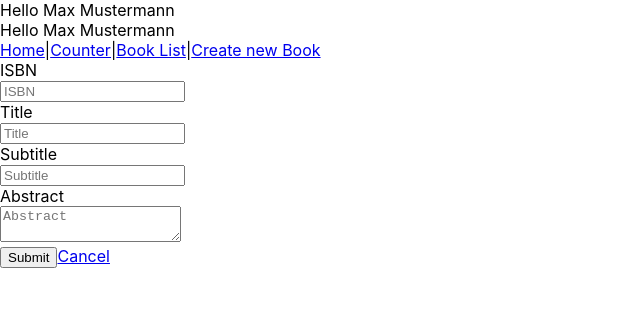
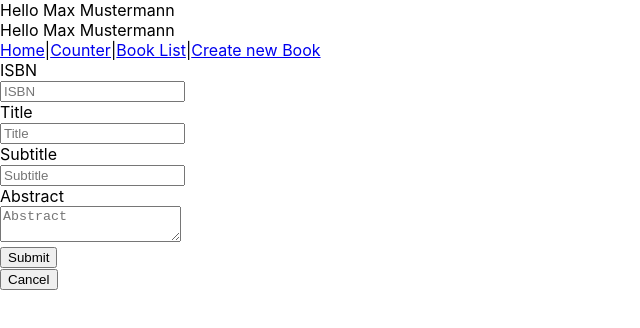
Before and after one commit to workshops-de/reactjs-workshop, a React (Create React App) app: page /books/new in a window 1280 px wide. Shown: the top 328 px of the page, without its empty margins (0-640 px from the left). Built offline with nearby package versions, Linux system fonts and the light colour scheme.

Commit message:
Use Component-Pattern and extract link

```diff
--- a/src/containers/BookFormRedux.js
+++ b/src/containers/BookFormRedux.js
@@ -1,9 +1,8 @@
 import React from 'react';
-import { Link } from 'react-router-dom';
 import PropTypes from 'prop-types';
 import { Field, reduxForm } from 'redux-form';
 
-const renderInput = ({ input, label, type, meta: { touched, error, warning } }) => (
+const Input = ({ input, label, type, meta: { touched, error, warning } }) => (
   <div>
     <label>{label}</label>
     <div>
@@ -13,7 +12,7 @@ const renderInput = ({ input, label, type, meta: { touched, error, warning } })
   </div>
 );
 
-const renderTextarea = ({ input, label, type, meta: { touched, error, warning } }) => (
+const TextArea = ({ input, label, type, meta: { touched, error, warning } }) => (
   <div>
     <label>{label}</label>
     <div>
@@ -35,20 +34,22 @@ const validate = values => {
 }
 
 
-const BookFormRedux = ({ handleSubmit, cancelPath }) => (
-  <form onSubmit={handleSubmit}>
-    <Field name="isbn" label="ISBN" component={renderInput} type="text"/>
-    <Field name="title" label="Title" component={renderInput} type="text"/>
-    <Field name="subtitle" label="Subtitle" component={renderInput} type="text"/>
-    <Field name="abstract" label="Abstract" component={renderTextarea} type="text"/>
-    <button>Submit</button>
-    <Link to={cancelPath}>Cancel</Link>
-  </form>
+const BookFormRedux = ({ handleSubmit, onCancel }) => (
+  <div>
+    <form onSubmit={handleSubmit}>
+      <Field name="isbn" label="ISBN" component={Input} type="text"/>
+      <Field name="title" label="Title" component={Input} type="text"/>
+      <Field name="subtitle" label="Subtitle" component={Input} type="text"/>
+      <Field name="abstract" label="Abstract" component={TextArea} type="text"/>
+      <button type="submit">Submit</button>
+    </form>
+    <button type="cancel" onClick={onCancel}>Cancel</button>
+  </div>
 );
 
 BookFormRedux.propTypes = {
   onSubmit: PropTypes.func.isRequired,
-  cancelPath: PropTypes.string.isRequired,
+  onCancel: PropTypes.func.isRequired,
 };
 
 export default reduxForm({
--- a/src/containers/BookNew.js
+++ b/src/containers/BookNew.js
@@ -10,6 +10,10 @@ class BookNew extends Component {
       .then(() => this.props.history.push(this.bookDetailPath(book.isbn)));
   }
 
+  onCancel = (book) => {
+    this.props.history.push('/');
+  }
+
   bookDetailPath = (isbn) => {
     return `/books/${isbn}`;
   }
@@ -20,7 +24,7 @@ class BookNew extends Component {
       <Fragment>
         { loading ? <div>Creating book...</div> : null }
         { error ? <div>Could not create book.</div> : null }
-        <BookFormRedux onSubmit={this.onSubmit} cancelPath='/' initialValues={{}} />
+        <BookFormRedux onSubmit={this.onSubmit} onCancel={this.onCancel} cancelPath='/' initialValues={{}} />
       </Fragment>
     );
   }
```
